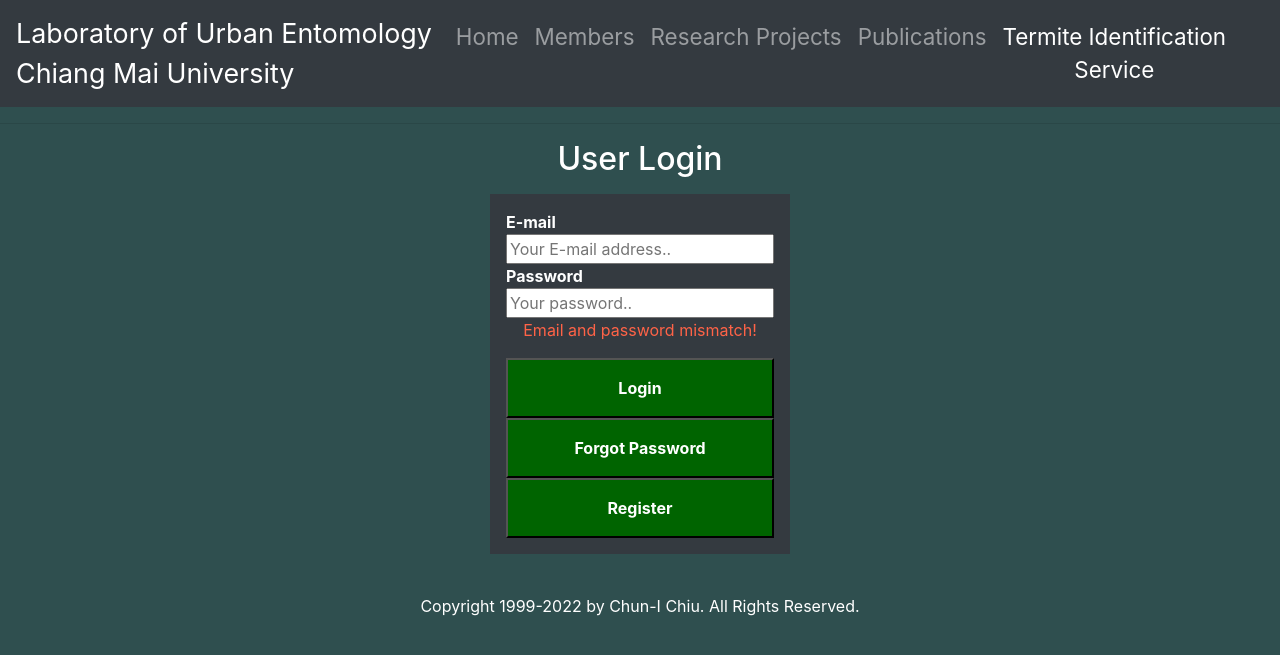
After one commit to TermCIC/termitechiu-website, a Flask app: page /sample_wrong in a window 1280 px wide. The commit adds this page. Shown: the top 655 px of the page. Run offline with Flask 2, Linux system fonts and the light colour scheme.

Commit message:
Add files via upload

```diff
--- a/templates/aboutus.html
+++ b/templates/aboutus.html
@@ -11,6 +11,9 @@
 </li>
 <li class="nav-item">
     <a class="nav-link" href="/publications">Publications</a>
+</li>
+<li class="nav-item" style="text-align:center">
+    <a class="nav-link" href="/sample">Termite Identification</br>Service</a>
 </li>
 {% endblock %}
 
--- a/templates/index.html
+++ b/templates/index.html
@@ -11,6 +11,9 @@
 </li>
 <li class="nav-item">
     <a class="nav-link" href="/publications">Publications</a>
+</li>
+<li class="nav-item" style="text-align:center">
+    <a class="nav-link" href="/sample">Termite Identification</br>Service</a>
 </li>
 {% endblock %}
 
--- a/templates/projects.html
+++ b/templates/projects.html
@@ -11,6 +11,9 @@
 </li>
 <li class="nav-item">
     <a class="nav-link" href="/publications">Publications</a>
+</li>
+<li class="nav-item" style="text-align:center">
+    <a class="nav-link" href="/sample">Termite Identification</br>Service</a>
 </li>
 {% endblock %}
 
--- a/templates/publications.html
+++ b/templates/publications.html
@@ -11,6 +11,9 @@
 </li>
 <li class="nav-item active">
     <a class="nav-link" href="/publications">Publications</a>
+</li>
+<li class="nav-item" style="text-align:center">
+    <a class="nav-link" href="/sample">Termite Identification</br>Service</a>
 </li>
 {% endblock %}
 
--- /dev/null
+++ b/templates/sample.html
@@ -0,0 +1,42 @@
+{% extends "base.html" %}
+{% block nav %}
+<li class="nav-item">
+    <a class="nav-link" href="/">Home</a>
+</li>
+<li class="nav-item">
+    <a class="nav-link" href="/aboutus">Members</a>
+</li>
+<li class="nav-item">
+    <a class="nav-link" href="/projects">Research Projects</a>
+</li>
+<li class="nav-item">
+    <a class="nav-link" href="/publications">Publications</a>
+</li>
+<li class="nav-item active" style="text-align:center">
+    <a class="nav-link" href="/sample">Termite Identification</br>Service</a>
+</li>
+{% endblock %}
+
+{% block content1 %}
+<hr>{% endblock %}
+
+{% block content2 %}
+<h2 style="text-align:center; color:white">User Login</h2>
+<div class="container p-3 my-3 bg-dark text-white center" style="width:300px">
+    <form action="{{ url_for('login') }}" method="POST" style="text-align:left; color:white">
+        <strong>E-mail</strong><input type="text" name="Email" style="width: 100%"
+                                      placeholder="Your E-mail address.."/></br>
+        <strong>Password</strong><input type="text" name="Password" style="width: 100% " placeholder="Your password.."/><br>
+        <p style="text-align:center; color:Tomato"> {% block contentz %}{% endblock %}</p>
+        <input type="submit" value="Login"
+               style="width: 100%;padding: 16px 32px;color: white; font-weight: bold; background-color: DarkGreen;"/><br>
+    </form>
+    <form action="{{ url_for('register') }}" style="text-align:left; color:white">
+        <input type="submit" value="Forgot Password"
+               style="text-align:center; width: 100%;padding: 16px 32px;color: white; font-weight: bold; background-color: DarkGreen;"/><br>
+    </form>
+    <form action="{{ url_for('register') }}" style="text-align:left; color:white">
+        <input type="submit" value="Register" href="/"
+               style="text-align:center; width: 100%;padding: 16px 32px;color: white; font-weight: bold; background-color: DarkGreen;"/><br>
+    </form>
+</div>{% endblock %}
--- /dev/null
+++ b/templates/sample_wrong.html
@@ -0,0 +1,3 @@
+{% extends "sample.html" %}
+
+{% block contentz %}Email and password mismatch!{% endblock %}
```
Also changed, not shown: templates/register.html (added, +39 -0 lines), templates/result.html (added, +25 -0 lines), templates/base.html (line endings or trailing spaces).
